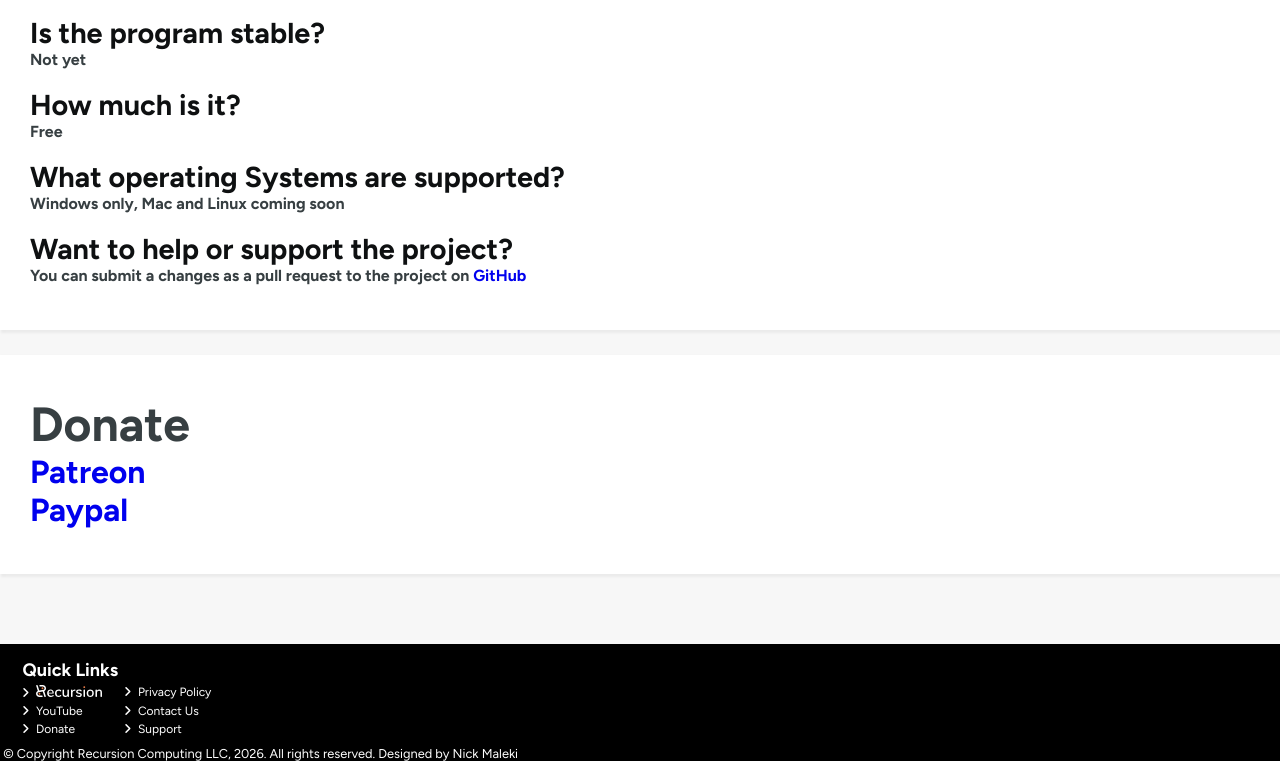
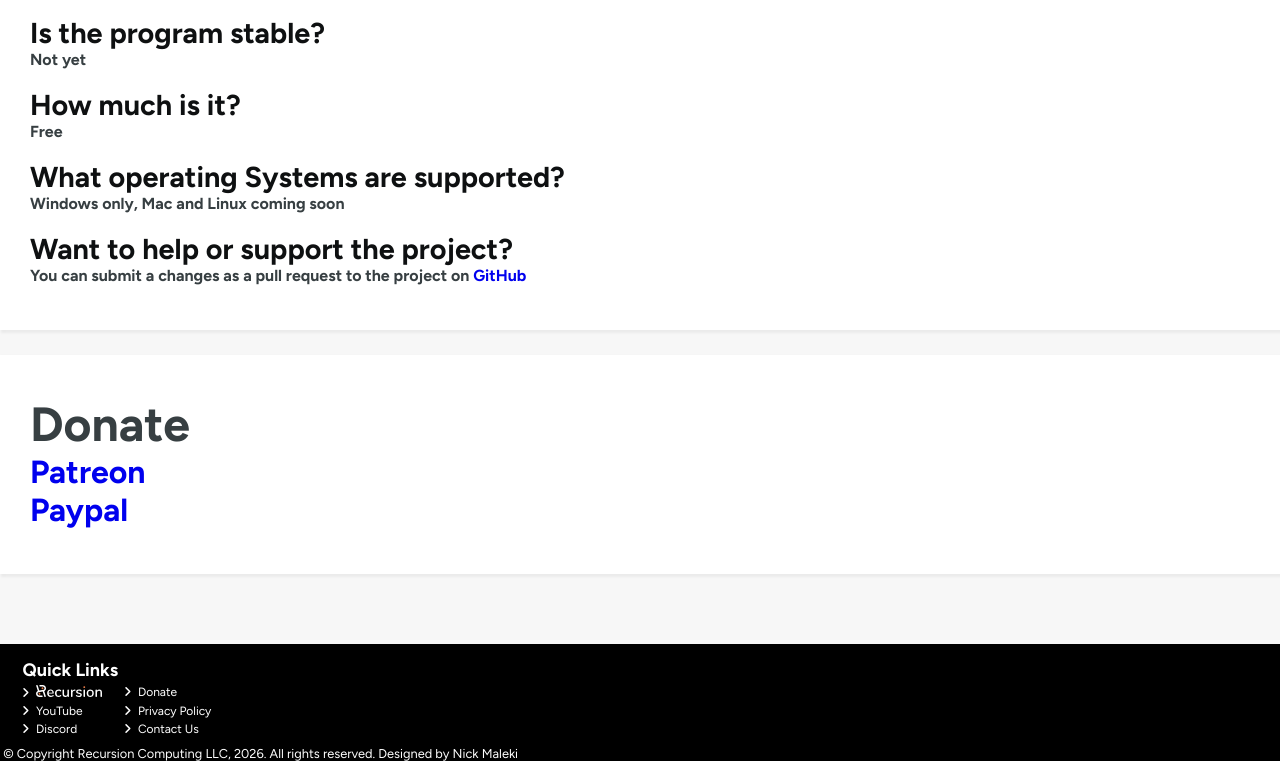
Before and after one commit to recursionis/starcel-site, a plain HTML site: page index.html in a window 1280 px wide. Shown: the part 3984-4745 px from the top of the page. Drawn offline with nearby package versions, Linux system fonts and the light colour scheme; animation ran at ten frames a second.

Commit message:
Added Discord

```diff
--- a/index.html
+++ b/index.html
@@ -251,10 +251,11 @@ C:\Users\Nick\Documents\Starcel\WindowsNoEditor\Starcel9\Content\Scripts</code><
         <a class="btn btn-link" href="https://recursionis.github.io"><img style="width:5.5em;"
             src="Recursion Logo White.svg"></a>
         <a class="btn btn-link" href="https://youtube.com/c/recursionis">YouTube</a>
+        <a class="btn btn-link" href="https://discord.gg/9Bzesq6NER">Discord</a>
         <a class="btn btn-link" href="https://patreon.com/RecursionIs">Donate</a>
         <a class="btn btn-link" href="privacy-policy.txt">Privacy Policy</a>
         <a class="btn btn-link" href="mailto:info@starcel.net">Contact Us</a>
-        <a class="btn btn-link" href="mailto:help@starcel.net">Support</a>
+
       </div>
     </div>
   </section>
```
